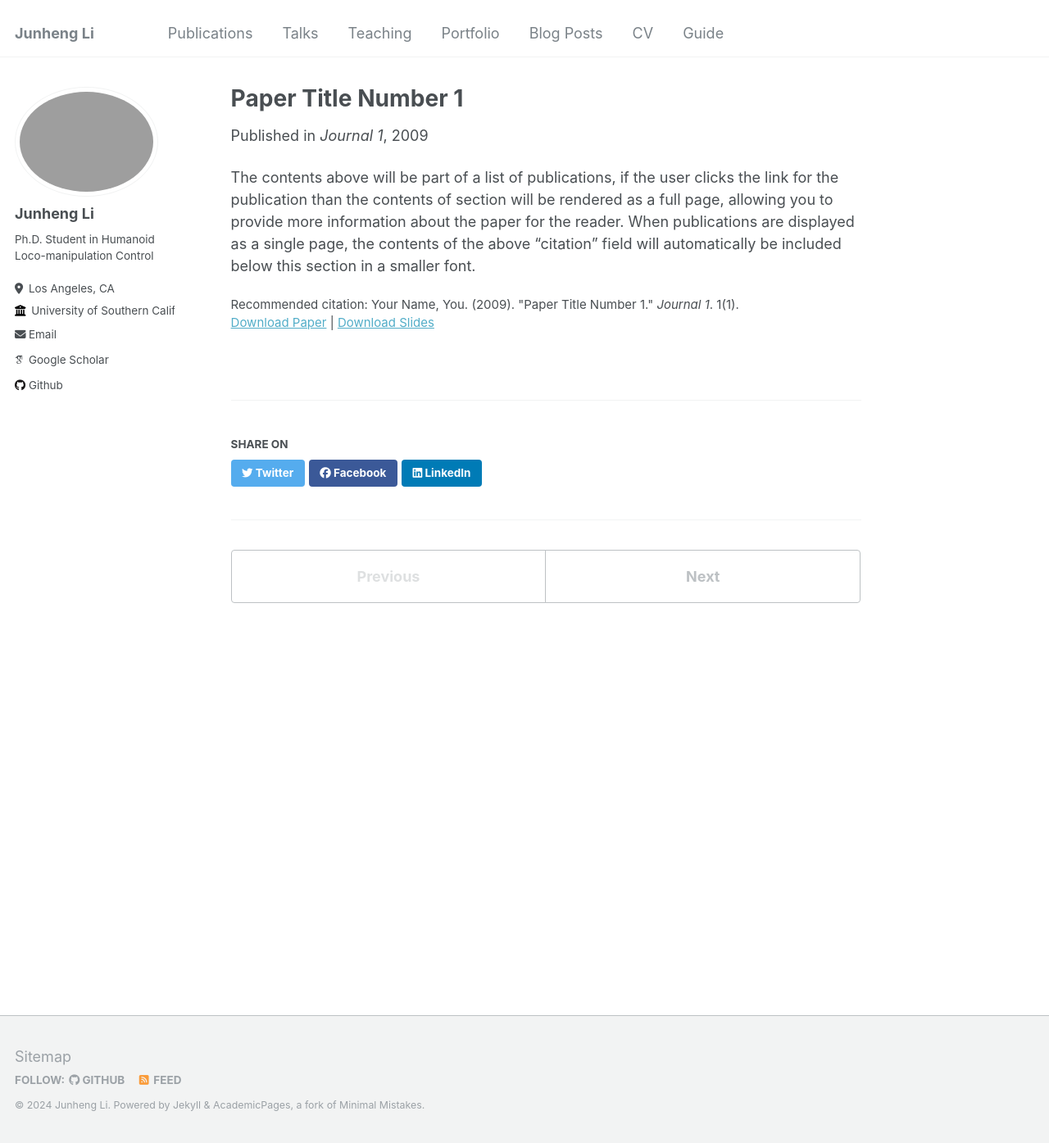
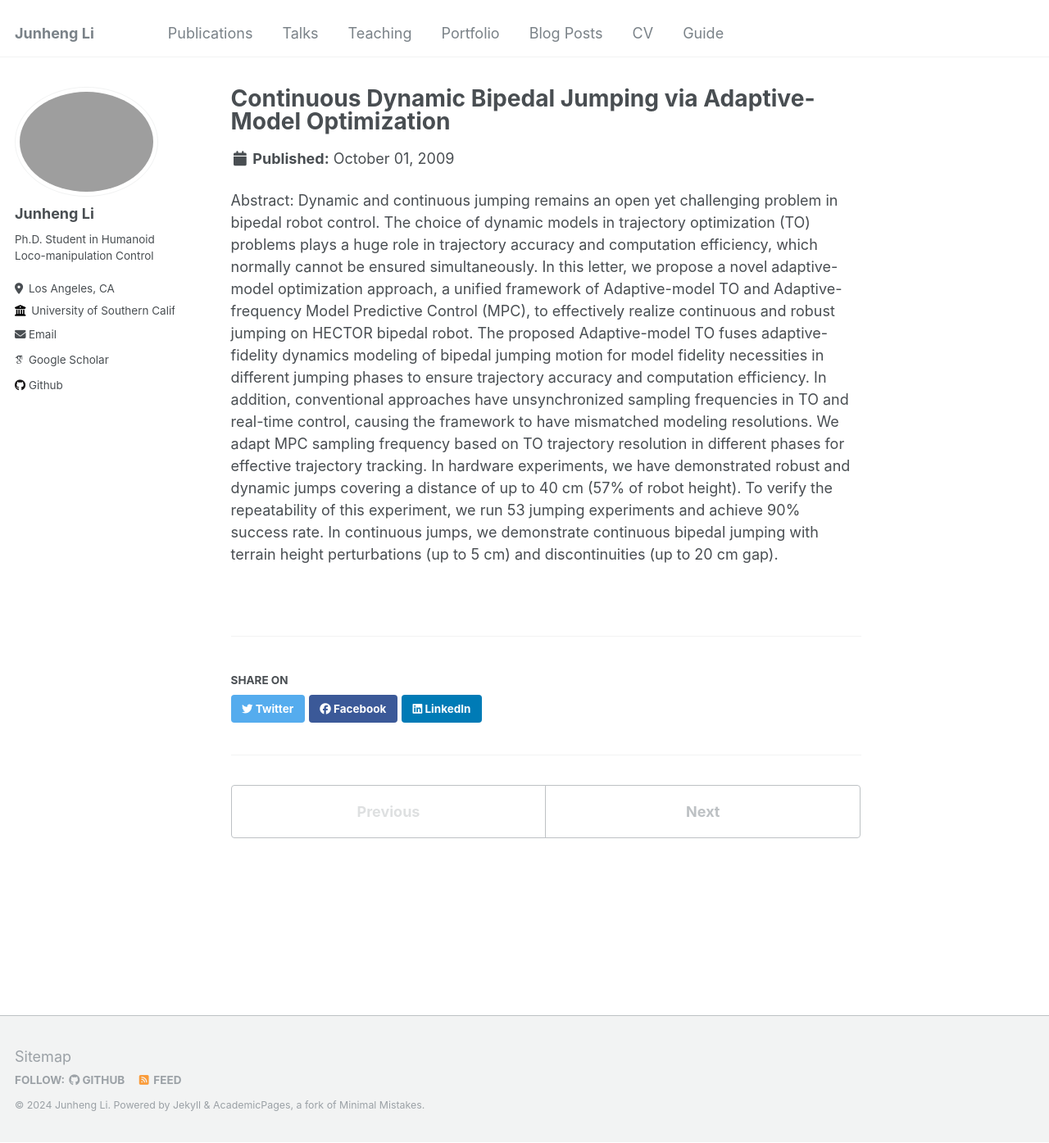
Before and after one commit to junhengl/junhengl.github.io, a Jekyll site: the page built from _publications/2009-10-01-paper-title-number-1.md, in a window 1280 px wide and 1395 px high. Shown: the whole window at 82% size. Built offline with Jekyll 4.4.1, drawn with Linux system fonts in a browser that asks for light colours; some web fonts are replaced.

Commit message:
Update 2009-10-01-paper-title-number-1.md

```diff
--- a/_publications/2009-10-01-paper-title-number-1.md
+++ b/_publications/2009-10-01-paper-title-number-1.md
@@ -1,13 +1,9 @@
 ---
-title: "Paper Title Number 1"
+title: "Continuous Dynamic Bipedal Jumping via Adaptive-Model Optimization"
 collection: publications
 permalink: /publication/2009-10-01-paper-title-number-1
-excerpt: 'This paper is about the number 1. The number 2 is left for future work.'
-date: 2009-10-01
-venue: 'Journal 1'
-slidesurl: 'http://academicpages.github.io/files/slides1.pdf'
-paperurl: 'http://academicpages.github.io/files/paper1.pdf'
-citation: 'Your Name, You. (2009). &quot;Paper Title Number 1.&quot; <i>Journal 1</i>. 1(1).'
+excerpt: 'Authors: Junheng Li, Omar Kolt, and Quan Nguyen'
+paperurl: 'https://arxiv.org/abs/2404.11807'
 ---
 
-The contents above will be part of a list of publications, if the user clicks the link for the publication than the contents of section will be rendered as a full page, allowing you to provide more information about the paper for the reader. When publications are displayed as a single page, the contents of the above "citation" field will automatically be included below this section in a smaller font.
+Abstract: Dynamic and continuous jumping remains an open yet challenging problem in bipedal robot control. The choice of dynamic models in trajectory optimization (TO) problems plays a huge role in trajectory accuracy and computation efficiency, which normally cannot be ensured simultaneously. In this letter, we propose a novel adaptive-model optimization approach, a unified framework of Adaptive-model TO and Adaptive-frequency Model Predictive Control (MPC), to effectively realize continuous and robust jumping on HECTOR bipedal robot. The proposed Adaptive-model TO fuses adaptive-fidelity dynamics modeling of bipedal jumping motion for model fidelity necessities in different jumping phases to ensure trajectory accuracy and computation efficiency. In addition, conventional approaches have unsynchronized sampling frequencies in TO and real-time control, causing the framework to have mismatched modeling resolutions. We adapt MPC sampling frequency based on TO trajectory resolution in different phases for effective trajectory tracking. In hardware experiments, we have demonstrated robust and dynamic jumps covering a distance of up to 40 cm (57% of robot height). To verify the repeatability of this experiment, we run 53 jumping experiments and achieve 90% success rate. In continuous jumps, we demonstrate continuous bipedal jumping with terrain height perturbations (up to 5 cm) and discontinuities (up to 20 cm gap).
```
